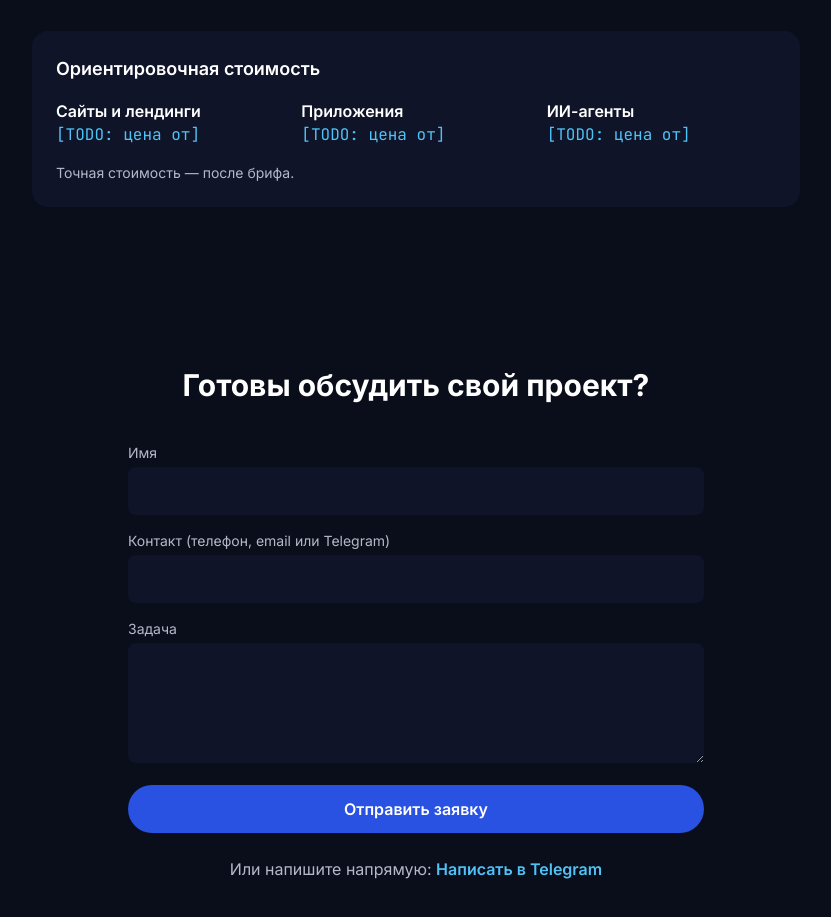
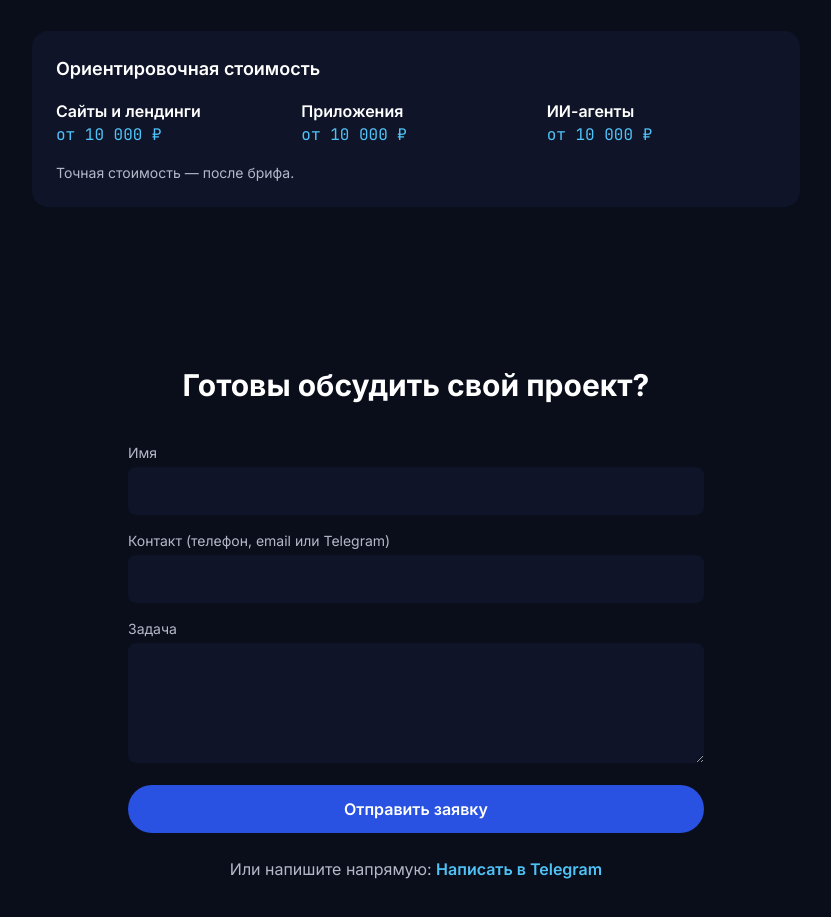
Before and after one commit to nvnbiz/bf-group-landing, a Next.js app: page / in a window 1280 px wide. Shown: the part 4940-5857 px from the top of the page, without its empty margins (224-1055 px from the left). Built offline with nearby package versions, Linux system fonts and the light colour scheme.

Commit message:
content: set pricing tiers to ot 10000 rub for all services

```diff
--- a/data/content.ts
+++ b/data/content.ts
@@ -158,7 +158,7 @@ export const faqItems: FaqItem[] = [
 ]
 
 export const pricingTiers: PricingTier[] = [
-  { title: 'Сайты и лендинги', priceFrom: '[TODO: цена от]' },
-  { title: 'Приложения', priceFrom: '[TODO: цена от]' },
-  { title: 'ИИ-агенты', priceFrom: '[TODO: цена от]' },
+  { title: 'Сайты и лендинги', priceFrom: 'от 10 000 ₽' },
+  { title: 'Приложения', priceFrom: 'от 10 000 ₽' },
+  { title: 'ИИ-агенты', priceFrom: 'от 10 000 ₽' },
 ]
```
